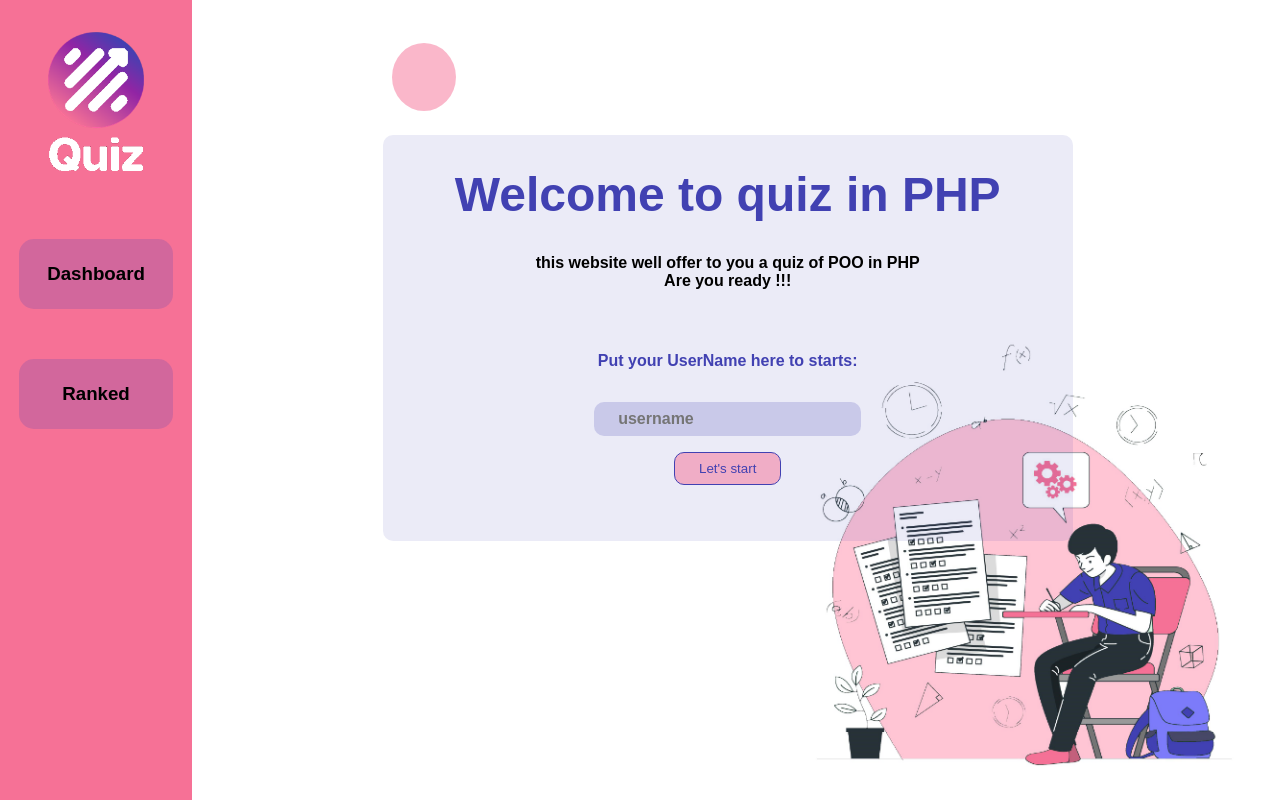
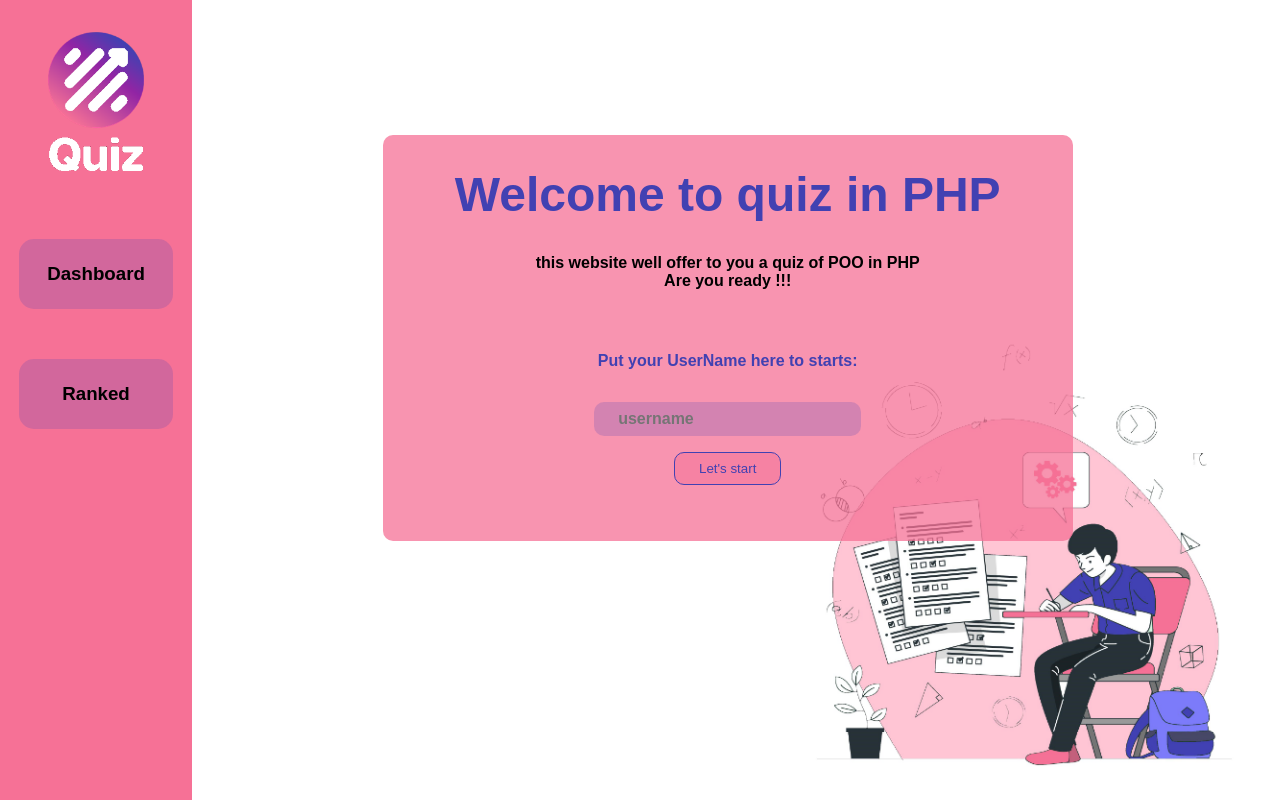
Before and after one commit to kfifel/quize-js, a PHP site: page / in a window 1280 px wide. Run offline with PHP 8.4, Linux system fonts and the light colour scheme; some libraries are stand-ins or nearby versions.

Commit message:
refactoring

```diff
--- a/assets/js/main.js
+++ b/assets/js/main.js
@@ -1,25 +1,45 @@
-const container = document.querySelector(".container")
-const progressBar = document.querySelector(".progress")
-const stepperBar = document.querySelector(".stepper-bar")
+const container       = document.querySelector(".container")
+const progressBar     = document.querySelector(".progress")
+const stepperBar      = document.querySelector(".stepper-bar")
 const progressCounter = document.querySelector("#progress-counter")
-const stepperItem2  = document.querySelector("#stepper-item-2")
-const stepperItem3  = document.querySelector("#stepper-item-3")
-const stepperLine1 = document.querySelector("#stepper-line-1")
-const stepperLine2  = document.querySelector("#stepper-line-2")
+const stepperItem2    = document.querySelector("#stepper-item-2")
+const stepperItem3    = document.querySelector("#stepper-item-3")
+const stepperLine1    = document.querySelector("#stepper-line-1")
+const stepperLine2    = document.querySelector("#stepper-line-2")
 
 let username;
 let index;
 let score;
 let size_progress_bar = .0;
+
+let questions = [];
+let size = 0;
+//   ------------------------------- Getting data -----------------------------------------------------
+
+let ajax = new XMLHttpRequest()
+ajax.onreadystatechange = function() {
+    if ( ajax.readyState === 4 && ajax.status === 200) {
+        questions = JSON.parse(ajax.responseText);
+        size = questions.length;
+        questions.sort(()=> Math.random() - 0.5 );
+    }
+};
+ajax.open("GET", 'assets/js/typescript/data/Question.json', true);
+ajax.send();
+
+
+//   -------------------------   components  --------------------------------------------------------------
+
 function rankedComponent(){
     progressBar.classList.add("d-none")
     progressBar.classList.remove("d-block")
     stepperBar.style.display = "none";
-    let rankedData = new Map();
+    let localStorageData = new Map();
     for (let key of Object.keys(localStorage)) {
         let value = JSON.parse(localStorage.getItem(key));
-        rankedData.set(key, value);
+        localStorageData.set(key, value);
     }
+    const rankedData = new Map([...localStorageData.entries()].sort((b, a) => a[1] - b[1]));
 
     let content = `
                     <article>
@@ -27,17 +47,30 @@ function rankedComponent(){
                             <table>
                             <thead>
                                 <tr>
+                                    <th>top</th>
                                     <th>username</th>
                                     <th>score</th>
                                 </tr>
                             </thead>
                             </tbody>`;
-
+                let i = 0;
                 for (let [key, value] of rankedData){
+                    i++;
+                    if(key === username){
+                        content += `
+                                 <tr class="bg-color-1-75">
+                                    <td>${i}</td>
+                                    <td>${key}</td>
+                                    <td>${value}%</td>
+                                </tr>
+                        `;
+                        continue;
+                    }
                     content += `
                                  <tr>
+                                    <td>${i}</td>
                                     <td>${key}</td>
-                                    <td>${value}</td>
+                                    <td>${value}%</td>
                                 </tr>
                     `;
                 }
@@ -49,6 +82,7 @@ function rankedComponent(){
 
     container.innerHTML = content;
 }
+
 function dashboardComponent(){
     progressBar.classList.add("d-none")
     progressBar.classList.remove("d-block")
@@ -70,29 +104,31 @@ function dashboardComponent(){
                     <section>
                         <label for="username" class="">Put your UserName here to starts: <br></label>
                         <input type="text" id="username" placeholder="username ...">
-                        <button  class="start" onclick="Start()">  Let's start  </button>
+                        <button  class="start" onclick="Start()">  Let's start  </button><br>
                         <div id="alert-danger"></div>
                     </section>
     `;
 }
+
+
 function countDownToStart(){
     document.querySelector(".bg-color2")
     for (let i = 5; i >= 0; i--) {
         setTimeout(() =>{
             document.getElementById("counter-to-start").innerText = `${i}`
             if(i===0){
+                progressBar.classList.remove("d-none")
+                progressBar.classList.add("d-block")
+                stepperItem2.classList.add("bg-color1")
+                stepperLine1.classList.add("bg-color1")
                 document.getElementById("counter-to-start").innerText = `let's Go`
-                setTimeout(()=>quizStart(), 2000);
+                setTimeout(()=>nextQuestion(), 2000);
             }
         }, (5 - i) * 1000);
     }
 }
 
 function Start(){
-    progressBar.classList.remove("d-none")
-    progressBar.classList.add("d-block")
-    stepperItem2.classList.add("bg-color1")
-    stepperLine1.classList.add("bg-color1")
     index = 0;
     username = "";
     score = 0;
@@ -108,59 +144,6 @@ function Start(){
         countDownToStart();
     }
 }
-//   ------------------------------- Getting data -----------------------------------------------------
-
-    let ajax = new XMLHttpRequest()
-    let questions = [];
-    let size = 0;
-    ajax.onreadystatechange = function() {
-        if ( ajax.readyState === 4 && ajax.status === 200) {
-            questions = JSON.parse(ajax.responseText);
-            size = questions.length;
-            questions.sort(()=> Math.random() - 0.5 );
-        }
-    };
-    ajax.open("GET", 'assets/js/typescript/data/Question.json', true);
-    ajax.send();
-
-
-//   ---------------------------------------------------------------------------------------
-
-function countDownTimeQuestion() {
-        let counter_question = document.querySelector("#counter-question")
-        let i = 20;
-        const interval = setInterval(() => {
-            try{
-                i--;
-                counter_question.innerHTML = i;
-                if( i < 10){
-                    counter_question.classList.add("text-white")
-                    counter_question.parentElement.style.backgroundColor = "red";
-                    document.querySelector(".timer-question box-icon").setAttribute("animation","tada");
-                }
-                if (i === 0) {
-                    clearInterval(interval);
-                    document.querySelector(".btn-next").setAttribute("disabled", "disabled");
-                    setTimeout(()=>{
-                        counter_question.innerHTML = '--';
-                        size_progress_bar += 100/size;
-                        for (let i = size_progress_bar - 100/size + 0.5, j = 0; i <= size_progress_bar; i++, j++) {
-                            setTimeout(function() {
-                                progressCounter.innerText = `${i}%`
-                            }, 50 * j );
-                        }
-                        setTimeout(()=>{nextQuestion();}, 1000)
-                    }, 1000)
-                }
-                document.querySelector(".btn-next")
-                    .addEventListener("click", ()=> clearInterval(interval))
-            }catch (e){
-                clearInterval(interval);
-            }
-
-        }, 1000);
-
-}
 
 function nextQuestion() {
     if(index < size){
@@ -171,7 +154,7 @@ function nextQuestion() {
                     <h2>
                         ${data[index].question}
                         <div class="timer-question">
-                            <box-icon name='timer'" ></box-icon>
+                            <box-icon name='timer' size='lg' ></box-icon>
                             <span id="counter-question">20</span>
                         </div>
                     </h2>
@@ -202,24 +185,52 @@ function nextQuestion() {
         showResult();
     }
 }
-function showResult(){
-    localStorage.setItem(username,score);
-    container.innerHTML = `<h1> congratulation ${username} your Score is : ${score}%</h1>`
+
+function countDownTimeQuestion() {
+        let counter_question = document.querySelector("#counter-question")
+        let i = 20;
+        const interval = setInterval(() => {
+            try{
+                i--;
+                counter_question.innerText = `${i}`;
+                if( i < 10){
+                    counter_question.classList.add("text-white")
+                    counter_question.parentElement.style.backgroundColor = "red";
+                    document.querySelector(".timer-question box-icon").setAttribute("animation","tada");
+                }
+                if (i === 0) {
+                    clearInterval(interval);
+                    document.querySelector(".btn-next").setAttribute("disabled", "disabled");
+                    setTimeout(()=>{
+                        counter_question.innerHTML = '--';
+                        updateProgressBar();
+                        setTimeout(()=>{nextQuestion();}, 1000)
+                    }, 1000)
+                }
+                document.querySelector(".btn-next")
+                    .addEventListener("click", ()=> clearInterval(interval))
+            }catch (e){
+                clearInterval(interval);
+            }
+
+        }, 1000);
+
 }
-function quizStart(){
-    nextQuestion()
+
+function updateProgressBar(){
+    size_progress_bar += 100/size;
+    for (let i = size_progress_bar - 100/size + 0.5, j = 0; i <= size_progress_bar; i++, j++) {
+        setTimeout(function() {
+            progressCounter.innerText = `${i}%`
+        }, 50 * j );
+    }
+    document.querySelector(".progress-bar").style.width = `${size_progress_bar}%`;
 }
 
 function calcAnswer(answers){
     if(document.querySelectorAll("input:checked").length > 0){
         document.querySelector(".btn-next").disabled = true;
-        size_progress_bar += 100/size;
-        for (let i = size_progress_bar - 100/size + 0.5, j = 0; i <= size_progress_bar; i++, j++) {
-            setTimeout(function() {
-                progressCounter.innerText = `${i}%`
-            }, 50 * j );
-        }
-        document.querySelector(".progress-bar").style.width = `${size_progress_bar}%`;
+        updateProgressBar()
 
         if(answers.length === 1){
             let check = document.querySelector("input:checked");
@@ -230,9 +241,9 @@ function calcAnswer(answers){
             let checks = document.querySelectorAll("input:checked");
             let userChecks = [];
             checks.forEach(check =>{
-                userChecks.push(parseInt(check.id));
+                userChecks.push(parseInt(check.value));
             })
-            if(answers.every((answer)=>userChecks.includes(answer)))
+            if(answers.every((answer)=>userChecks.includes(answer))) // peut être une beug
                 score += 100 / size;
         }
         nextQuestion();
@@ -241,6 +252,11 @@ function calcAnswer(answers){
     }
 }
 
+function showResult(){
+    localStorage.setItem(username,score);
+    container.innerHTML = `<h1> congratulation ${username} your Score is : ${score}%</h1>`
+}
+
 function stylingDivAnswer() {
     let check = document.querySelectorAll(".answer-items input:checked")
     let all   = document.querySelectorAll('.answer-items')
--- a/assets/style/css/main.css
+++ b/assets/style/css/main.css
@@ -1,13 +1,49 @@
-.bg-color1 {
-  background-color: rgba(246, 113, 150, 0.5);
+.bg-color-1-25 {
+  background-color: rgba(246, 113, 150, 0.25) !important;
 }
 
-.bg-color2 {
-  background-color: rgba(65, 65, 178, 0.5);
+.bg-color-1-50 {
+  background-color: rgba(246, 113, 150, 0.5) !important;
 }
 
-.bg-color3 {
-  background-color: rgba(254, 254, 254, 0.5);
+.bg-color-1-75 {
+  background-color: rgba(246, 113, 150, 0.75) !important;
+}
+
+.bg-color-1-100 {
+  background-color: #f67196 !important;
+}
+
+.bg-color-2-25 {
+  background-color: rgba(65, 65, 178, 0.25) !important;
+}
+
+.bg-color-2-50 {
+  background-color: rgba(65, 65, 178, 0.5) !important;
+}
+
+.bg-color-2-75 {
+  background-color: rgba(65, 65, 178, 0.75) !important;
+}
+
+.bg-color-2-100 {
+  background-color: #4141b2 !important;
+}
+
+.bg-color-3-25 {
+  background-color: rgba(254, 254, 254, 0.25) !important;
+}
+
+.bg-color-3-50 {
+  background-color: rgba(254, 254, 254, 0.5) !important;
+}
+
+.bg-color-3-75 {
+  background-color: rgba(254, 254, 254, 0.75) !important;
+}
+
+.bg-color-3-100 {
+  background-color: #fefefe !important;
 }
 
 .text-red {
@@ -145,7 +181,6 @@ main .stepper-bar .stepper-line {
 }
 
 .container {
-  background-color: rgba(65, 65, 178, 0.1);
   border-radius: 10px;
   padding: 4vh;
   width: 70%;
@@ -215,8 +250,8 @@ main .stepper-bar .stepper-line {
 .quiz-container h2 .timer-question {
   background-color: #F67196;
   border-radius: 50%;
-  height: 70px;
-  width: 70px;
+  height: 80px;
+  width: 80px;
   position: absolute;
   right: -7rem;
   top: -1rem;
@@ -312,4 +347,8 @@ table td {
   max-width: 99.75%;
 }
 
+box-icon[name=info-circle] {
+  color: #ff0000;
+}
+
 /*# sourceMappingURL=main.css.map */
--- a/assets/style/css/main.scss
+++ b/assets/style/css/main.scss
@@ -6,9 +6,11 @@ $displays: [none, block, inline];
 
 $my-colors: (#F67196, #4141B2, #FEFEFE);
 
-@for $i from 1 through length($my-colors) {
-  .bg-color#{$i} {
-    background-color: rgba(nth($my-colors, $i), 50%);
+@for $i from 1 through length($my-colors){
+  @for $j from 1 through 4{
+    .bg-color-#{$i}-#{$j*25} {
+      background-color: rgba(nth($my-colors, $i), $j*25%)!important;
+    }
   }
 }
 @mixin flex($direction){
@@ -116,7 +118,7 @@ main{
 }
 
 .container{
-  background-color: rgb($color2, 10%);
+  //background-color: rgb($color2, 10%);
   border-radius: 10px;
   padding: 4vh;
   width: 70%;
@@ -184,8 +186,8 @@ main{
   .timer-question{
     background-color: $color1;
     border-radius: 50%;
-    height: 70px;
-    width: 70px;
+    height: 80px;
+    width: 80px;
     position: absolute;
     right: -7rem;
     top: -1rem;
@@ -284,3 +286,6 @@ table {
     max-width: 99.75%;
   }
 }
+box-icon[name='info-circle'] {
+  color: #ff0000;
+}
--- a/index.html
+++ b/index.html
@@ -48,7 +48,7 @@
                 <div class="progress d-none">
                     <span id="progress-counter">0%</span><div class="progress-bar"></div>
                 </div>
-                <div class="container">
+                <div class="container bg-color-1-75">
                     <article>
                         <h1>
                             Welcome to quiz in PHP
```
